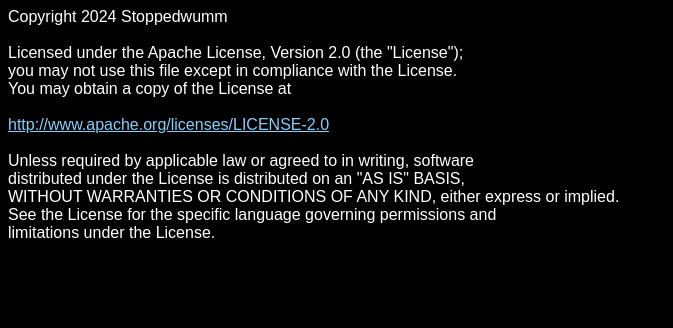
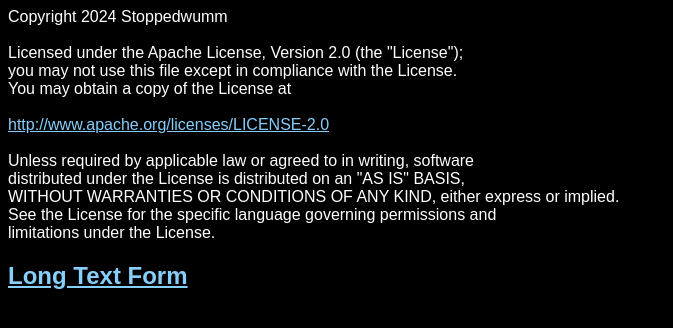
Before and after one commit to StoppedwummPython/st-collab, a website: page src/public/license/index.html in a window 1280 px wide. Shown: the whole page, without its empty margins (0-673 px from the left). Drawn offline with Linux system fonts and the light colour scheme.

Commit message:
Add txt form

```diff
--- a/src/public/license/index.html
+++ b/src/public/license/index.html
@@ -27,5 +27,7 @@
 WITHOUT WARRANTIES OR CONDITIONS OF ANY KIND, either express or implied.<br>
 See the License for the specific language governing permissions and<br>
 limitations under the License.<br>
+
+<h2><a href="https://st-collab.vercel.app/license/license.txt">Long Text Form</a></h2>
 </body>
 </html>
```
Also changed, not shown: src/public/license/license.txt (added).
